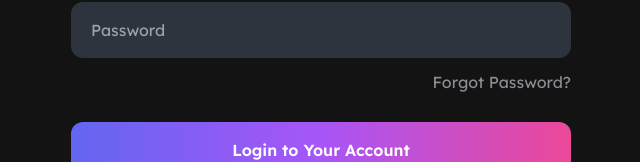
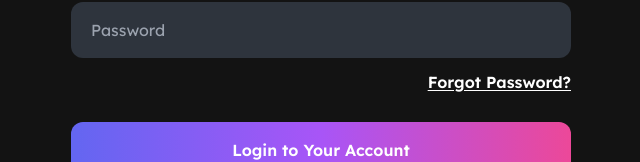
Before and after one commit to Shubham-mnnit135/chat-app, a Next.js app: page /login in a window 1280 px wide. Shown: the part 440-602 px from the top of the page, without its empty margins (319-959 px from the left). Built offline with nearby package versions, Linux system fonts and the light colour scheme; no server answers.

Commit message:
Remove some bugs

```diff
--- a/components/Chats.jsx
+++ b/components/Chats.jsx
@@ -44,7 +44,7 @@ const Chats = () => {
       const updatedUsers = {};
       snapshot.forEach((doc) => {
         updatedUsers[doc.id] = doc.data();
-        console.log(doc.data());
+        // console.log(doc.data());
       });
       setUsers(updatedUsers);
 
@@ -129,7 +129,7 @@ const Chats = () => {
           .includes(search.toLocaleLowerCase())
     )
     .sort((a, b) => b[1].date - a[1].date);
-  console.log(filteredChats);
+  // console.log(filteredChats);
 
   const readChat = async (chatId) => {
     const chatRef = doc(db, "chats", chatId);
--- a/pages/login.js
+++ b/pages/login.js
@@ -23,6 +23,7 @@ const Login = () => {
   const router = useRouter();
   const { currentUser, isLoading } = useAuth();
   const [email, setEmail] = useState("");
+  const [isValid, setIsValid] = useState(true);
 
   useEffect(() => {
     if (!isLoading && currentUser) {
@@ -36,8 +37,9 @@ const Login = () => {
     const password = e.target[1].value;
     try {
       await signInWithEmailAndPassword(auth, email, password);
-    } catch {
-      console.error();
+    } catch (error) {
+      setIsValid(false);
+      console.error(error);
     }
   };
 
@@ -45,6 +47,7 @@ const Login = () => {
     try {
       await signInWithPopup(auth, gProvider);
     } catch (error) {
+      setIsValid(false);
       console.error(error);
     }
   };
@@ -53,6 +56,7 @@ const Login = () => {
     try {
       await signInWithPopup(auth, fProvider);
     } catch (error) {
+      setIsValid(false);
       console.error(error);
     }
   };
@@ -127,16 +131,18 @@ const Login = () => {
             placeholder="Email"
             className="w-full h-14 bg-c5 rounded-xl outline-none border-none px-5 text-c3"
             autoComplete="off"
-            onChange={(e) => setEmail(e.target.value)}
+            onChange={()=> setIsValid(true)}
           />
           <input
             type="password"
             placeholder="Password"
             className="w-full h-14 bg-c5 rounded-xl outline-none border-none px-5 text-c3"
             autoComplete="off"
+            onChange={()=> setIsValid(true)}
           />
           <div className="text-right w-full text-c3">
-            <span className="cursor-pointer" onClick={resetPassword}>
+            {!isValid ? "Wrong Email or Password ":""}
+            <span className="cursor-pointer font-semibold text-white underline underline-offset-2" onClick={resetPassword}>
               Forgot Password?
             </span>
           </div>
--- a/pages/register.js
+++ b/pages/register.js
@@ -72,7 +72,7 @@ const Register = () => {
              displayName,
         })
 
-        console.log(user);
+        // console.log(user);
         router.push("/");
     } catch (error) {
         console.error(error);
```
Also changed, not shown: components/popup/UsersPopup.jsx (+0 -107 lines).
